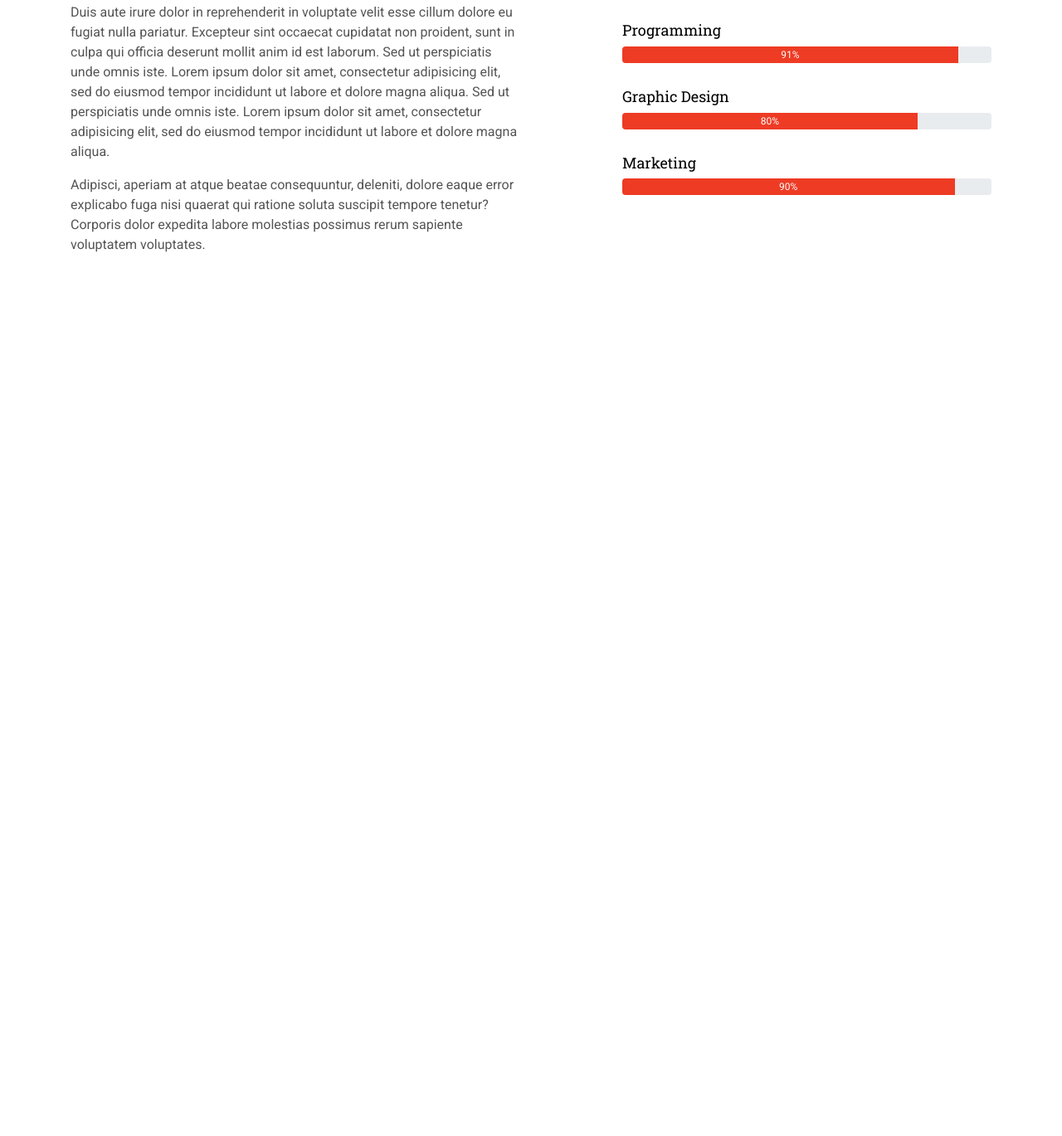
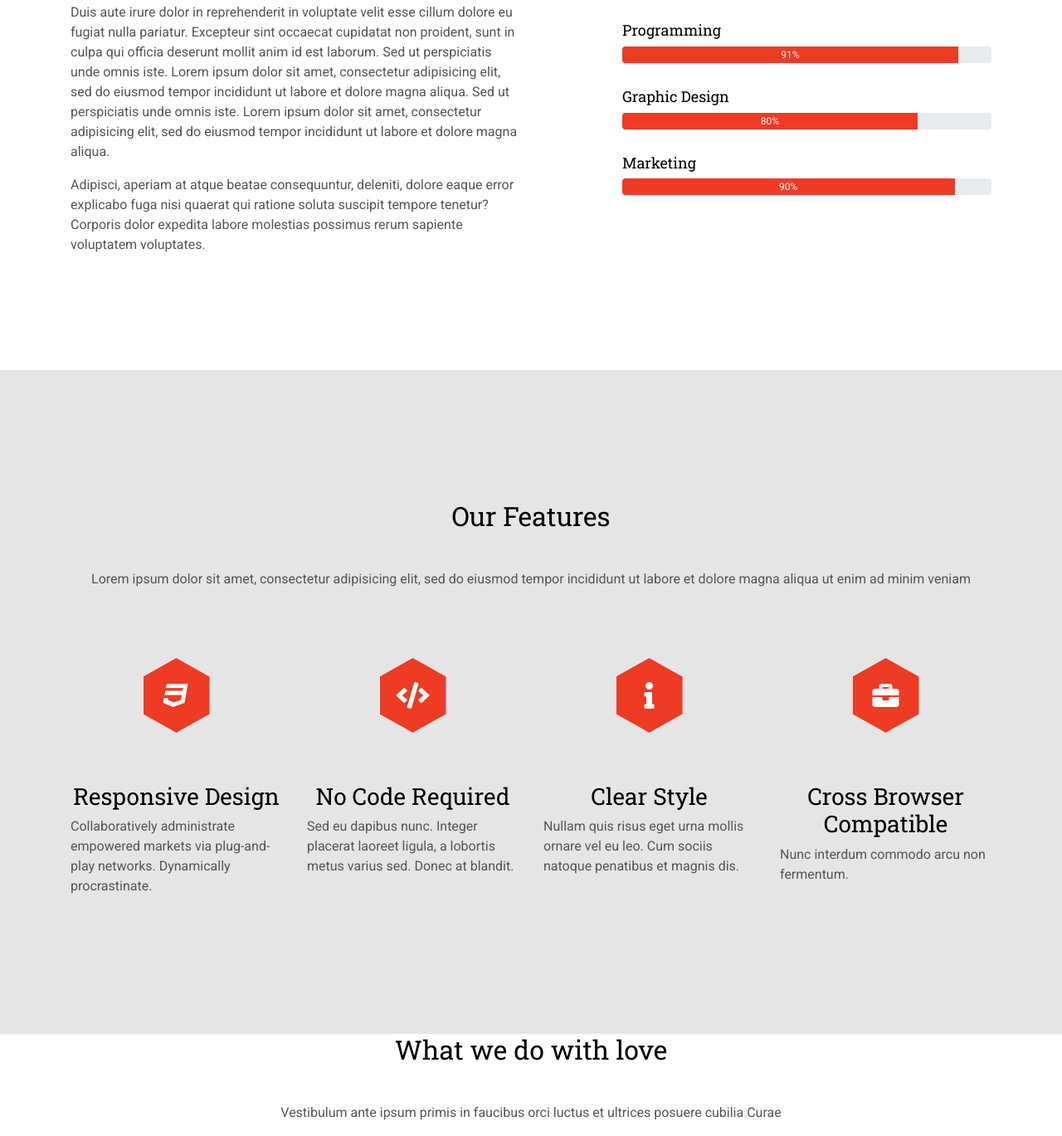
Before and after one commit to ItsMari0/landing-page-init-project, a plain HTML site: page index.html in a window 1280 px wide. Shown: the part 1154-2523 px from the top of the page at 83% size. Before the commit the page ends 1600 px from the top, so only its background shows below. Drawn offline with Linux system fonts and the light colour scheme.

Commit message:
Сделана секция features начата gallery

```diff
--- a/assets/scss/_bootstrap-theming.scss
+++ b/assets/scss/_bootstrap-theming.scss
@@ -0,0 +1,21 @@
+.about,
+.features {
+    display: flex;
+    flex-wrap: wrap;
+    align-content: center;
+    min-height: 100vh;
+}
+
+.about__title,
+.features__title,
+.gallery__title {
+    text-align: center;
+    @media (min-width: $lg) {
+        margin: 0 0 calc($gap * 3);
+    }
+}
+
+.features__description,
+.gallery__description {
+    text-align: center;
+}
--- a/assets/scss/_variables.scss
+++ b/assets/scss/_variables.scss
@@ -11,3 +11,4 @@ $sm: 576px;
 $gap: 15px;
 $color-white: #fefefe;
 $color-black: #010101;
+$color-orange: #ee3b24;
--- a/assets/scss/sections/_about.scss
+++ b/assets/scss/sections/_about.scss
@@ -1,10 +1,5 @@
 .about {
-    display: flex;
-    flex-wrap: wrap;
-    align-content: center;
-    min-height: 100vh;
     &__title {
-        text-align: center;
         @media (min-width: $lg) {
             margin: 0 0 45px;
         }
@@ -30,5 +25,5 @@
 }
 
 .bg-danger {
-    background-color: #ee3b24 !important;
+    background-color: $color-orange !important;
 }
--- a/assets/scss/sections/_features.scss
+++ b/assets/scss/sections/_features.scss
@@ -0,0 +1,32 @@
+.features {
+    background-color: #e5e5e5;
+    @media (min-width: $lg) {
+        padding-top: calc($gap * 7);
+        padding-bottom: calc($gap * 6);
+    }
+    &__description {
+        @media (min-width: $md) {
+            margin-bottom: calc($gap * 3);
+        }
+    }
+}
+
+.feature {
+    padding-top: calc($gap / 2);
+    margin-bottom: calc($gap / 2);
+    &__icon {
+        width: 80px;
+        height: 90px;
+        display: flex;
+        font-size: 2rem;
+        align-items: center;
+        justify-content: center;
+        margin: calc($gap * 2) auto calc($gap * 4);
+        color: #ffffff;
+        background-color: $color-orange;
+        clip-path: polygon(50% 0%, 100% 25%, 100% 75%, 50% 100%, 0% 75%, 0% 25%);
+    }
+    &__title {
+        text-align: center;
+    }
+}
--- a/index.html
+++ b/index.html
@@ -145,6 +145,62 @@
             </div>
         </div>
     </section>
+
+    <section class="features">
+        <div class="container">
+            <div class="row">
+                <div class="col">
+                    <h2 class="features__title">Our Features</h2>
+                    <p class="features__description">Lorem ipsum dolor sit amet, consectetur adipisicing elit, sed do eiusmod tempor incididunt ut labore et dolore magna aliqua ut enim ad minim veniam</p>
+                </div>
+            </div>
+            <div class="row">
+
+                <div class="feature col-lg-3 col-md-6">
+                    <div class="feature__icon">
+                        <i class="fab fa-css3"></i>
+                    </div>
+                    <h3 class="feature__title">Responsive Design</h3>
+                    <p class="feature__description">Collaboratively administrate empowered markets via plug-and-play networks. Dynamically procrastinate.</p>
+                </div>
+
+                <div class="feature col-lg-3 col-md-6">
+                    <div class="feature__icon">
+                        <i class="fas fa-code"></i>
+                    </div>
+                    <h3 class="feature__title">No Code Required</h3>
+                    <p class="feature__description">Sed eu dapibus nunc. Integer placerat laoreet ligula, a lobortis metus varius sed. Donec at blandit.</p>
+                </div>
+
+                <div class="feature col-lg-3 col-md-6">
+                    <div class="feature__icon">
+                        <i class="fas fa-info"></i>
+                    </div>
+                    <h3 class="feature__title">Clear Style</h3>
+                    <p class="feature__description">Nullam quis risus eget urna mollis ornare vel eu leo. Cum sociis natoque penatibus et magnis dis.</p>
+                </div>
+
+                <div class="feature col-lg-3 col-md-6">
+                    <div class="feature__icon">
+                        <i class="fas fa-briefcase"></i>
+                    </div>
+                    <h3 class="feature__title">Cross Browser Compatible</h3>
+                    <p class="feature__description">Nunc interdum commodo arcu non fermentum.</p>
+                </div>
+            </div>
+        </div>
+    </section>
+
+    <section class="gallery">
+        <div class="container">
+            <div class="row">
+                <div class="col">
+                    <h2 class="gallery__title">What we do with love</h2>
+                    <p class="gallery__description">Vestibulum ante ipsum primis in faucibus orci luctus et ultrices posuere cubilia Curae</p>
+                </div>
+            </div>
+        </div>
+    </section>
     <!--<main></main>
   <footer></footer>-->
 
```
Also changed, not shown: assets/css/style.css.
